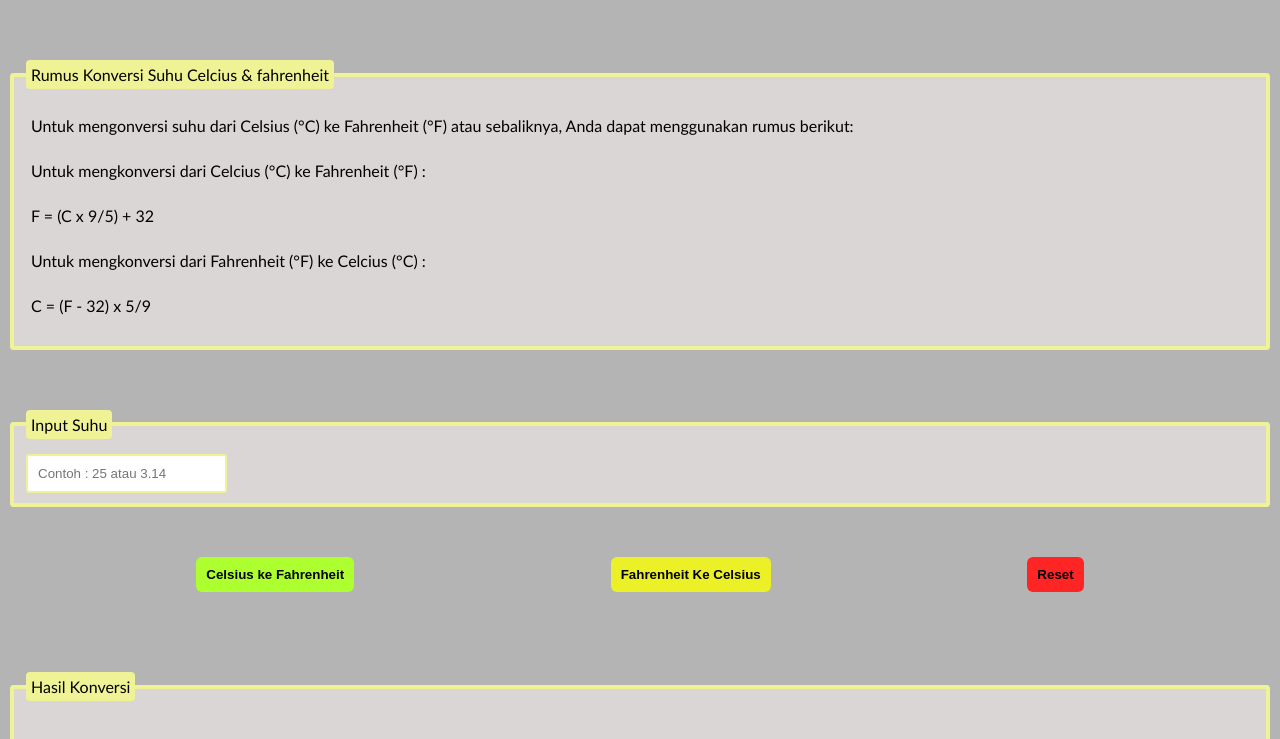
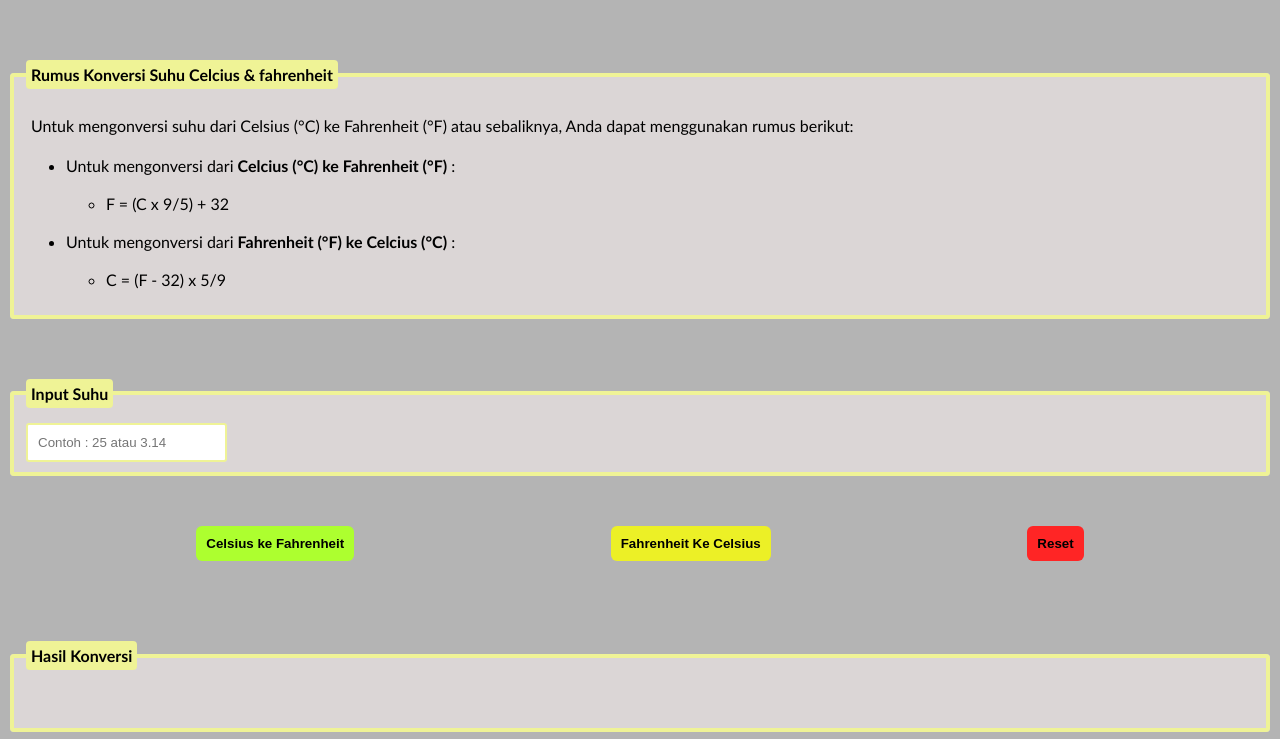
Before and after one commit to revou-fundamental-course/5-feb-24-DimsRK, a plain HTML site: page index.html in a window 1280 px wide. Shown: the part 61-800 px from the top of the page. Drawn offline with Linux system fonts and the light colour scheme.

Commit message:
feat : add semantic element

```diff
--- a/index.html
+++ b/index.html
@@ -15,17 +15,26 @@
     <main>
         <div id="formula">
             <fieldset>
-                <legend>Rumus Konversi Suhu Celcius & fahrenheit</legend>
+                <legend><strong>Rumus Konversi Suhu Celcius & fahrenheit</strong></legend>
                     <p>Untuk mengonversi suhu dari Celsius (°C) ke Fahrenheit (°F) atau sebaliknya, Anda dapat menggunakan rumus berikut:</p>
-                    <p>Untuk mengkonversi dari Celcius (°C) ke Fahrenheit (°F) :</p>
-                    <p>F = (C x 9/5) + 32</p>
-                    <p>Untuk mengkonversi dari Fahrenheit (°F) ke Celcius (°C) :</p>
-                    <p>C = (F - 32) x 5/9</p>
+                    <ul>
+                      <li>Untuk mengonversi dari <strong>Celcius (°C) ke Fahrenheit (°F)</strong> :</li>
+                      <br>
+                        <ul>
+                          <li class="formulaList">F = (C x 9/5) + 32</li>
+                        </ul>
+                      <br>
+                      <li>Untuk mengonversi dari <strong>Fahrenheit (°F) ke Celcius (°C)</strong> :</li>
+                      <br>
+                        <ul>
+                          <li class="formulaList">C = (F - 32) x 5/9</li>
+                        </ul>
+                    </ul>
             </fieldset>
         </div>
         <div id="function">
             <fieldset>
-                <legend><label for="input-section" class="label">Input Suhu</label></legend>
+                <legend><label for="input-section" class="label"><strong>Input Suhu</strong></label></legend>
                 <input type="number" class="input" id="input" placeholder="Contoh : 25 atau 3.14" value="">
             </fieldset>
             <section class="resultButton">
@@ -36,13 +45,13 @@
         </div>
         <div id="conversion-result">
             <fieldset>
-                <legend><label for="output-section" class="label">Hasil Konversi</label></legend>
+                <legend><label for="output-section" class="label"><strong>Hasil Konversi</strong></label></legend>
                 <p id="output"></p>
             </fieldset>
         </div>
         <div id="explanation">
             <fieldset>
-                <legend>PENJELASAN</legend>
+                <legend><strong>PENJELASAN</strong></legend>
                 <p id="explain1" value=""></p>
                 <p id="explain2" value=""></p>
                 <p id="explain3" value=""></p>
```
